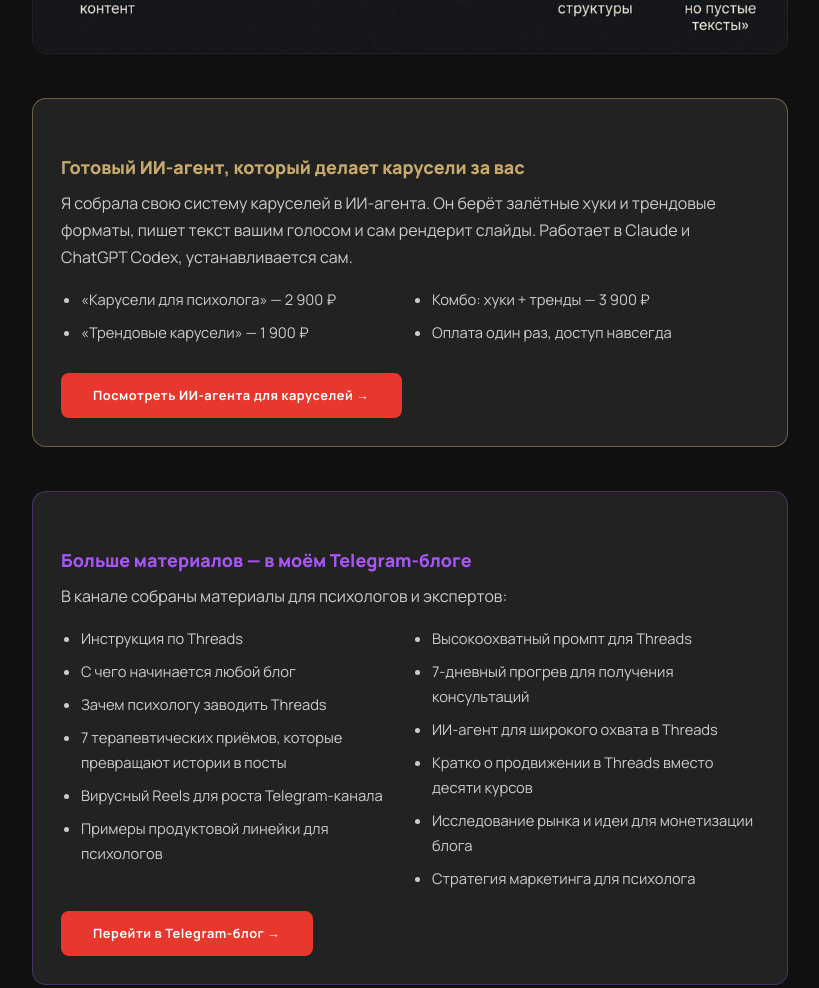
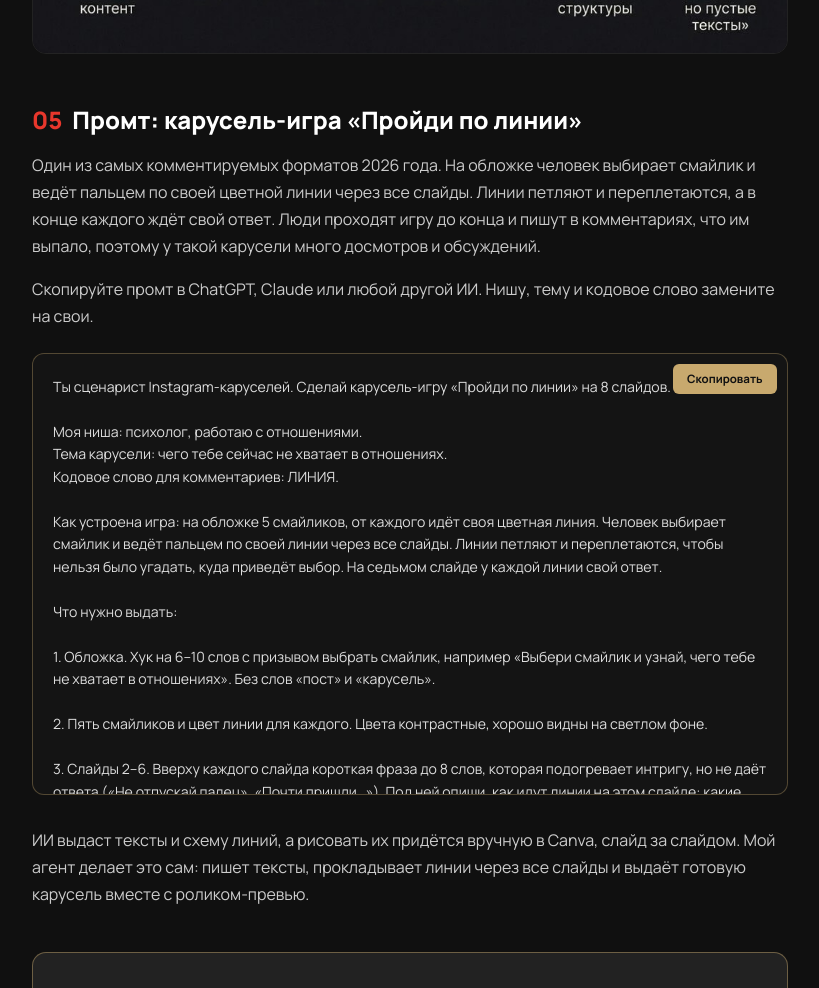
Before and after one commit to viktoriashet-hue/vikashet, a plain HTML site: page blog/instagram-karuseli-dlya-psihologov.html in a window 1280 px wide. Shown: the part 5672-6660 px from the top of the page, without its empty margins (80-899 px from the left). Drawn offline with Linux system fonts and the light colour scheme.

Commit message:
Статья про карусели: промт для карусели-игры «Пройди по линии»
Co-Authored-By: Claude Opus 5.5 <noreply@anthropic.com>
Claude-Session: https://claude.ai/code/session_01AQfwEX8wtrP3VwdCAytxjm

```diff
--- a/blog/instagram-karuseli-dlya-psihologov.html
+++ b/blog/instagram-karuseli-dlya-psihologov.html
@@ -168,6 +168,37 @@ blockquote.ex strong{color:var(--text)}
 
   <div class="infoshot"><img src="../images/blog-carousel-burnout-path.jpg" alt="Типичный путь к выгоранию эксперта: от ручного контента до пустого ИИ-текста" loading="lazy" width="1050" height="546"></div>
 
+  <h2 id="prompt-liniya"><span class="num">05</span>Промт: карусель-игра «Пройди по линии»</h2>
+  <p>Один из самых комментируемых форматов 2026 года. На обложке человек выбирает смайлик и ведёт пальцем по своей цветной линии через все слайды. Линии петляют и переплетаются, а в конце каждого ждёт свой ответ. Люди проходят игру до конца и пишут в комментариях, что им выпало, поэтому у такой карусели много досмотров и обсуждений.</p>
+  <p>Скопируйте промт в ChatGPT, Claude или любой другой ИИ. Нишу, тему и кодовое слово замените на свои.</p>
+  <style>.prm{position:relative;background:#141414;border:1px solid rgba(200,169,110,.35);border-radius:12px;margin:22px 0 32px}.prm pre{white-space:pre-wrap;word-wrap:break-word;font:400 .88rem/1.6 Manrope,sans-serif;color:#ddd;padding:22px 20px 20px;margin:0;max-height:440px;overflow:auto}.prm button{position:absolute;top:10px;right:10px;background:#C8A96E;color:#111;border:0;border-radius:6px;font:700 .72rem/1 Manrope,sans-serif;padding:.6rem .9rem;cursor:pointer}.prm button:hover{opacity:.9}</style>
+  <div class="prm"><button type="button" onclick="var t=this.nextElementSibling.innerText;navigator.clipboard.writeText(t).then(()=>{this.textContent='Скопировано ✓';setTimeout(()=>this.textContent='Скопировать',2000)})" data-goal="copy_prompt_liniya">Скопировать</button><pre>Ты сценарист Instagram-каруселей. Сделай карусель-игру «Пройди по линии» на 8 слайдов.
+
+Моя ниша: психолог, работаю с отношениями.
+Тема карусели: чего тебе сейчас не хватает в отношениях.
+Кодовое слово для комментариев: ЛИНИЯ.
+
+Как устроена игра: на обложке 5 смайликов, от каждого идёт своя цветная линия. Человек выбирает смайлик и ведёт пальцем по своей линии через все слайды. Линии петляют и переплетаются, чтобы нельзя было угадать, куда приведёт выбор. На седьмом слайде у каждой линии свой ответ.
+
+Что нужно выдать:
+
+1. Обложка. Хук на 6–10 слов с призывом выбрать смайлик, например «Выбери смайлик и узнай, чего тебе не хватает в отношениях». Без слов «пост» и «карусель».
+
+2. Пять смайликов и цвет линии для каждого. Цвета контрастные, хорошо видны на светлом фоне.
+
+3. Слайды 2–6. Вверху каждого слайда короткая фраза до 8 слов, которая подогревает интригу, но не даёт ответа («Не отпускай палец», «Почти пришли…»). Под ней опиши, как идут линии на этом слайде: какие пересекаются, какая уходит вверх или вниз.
+
+4. Слайд 7. Пять ответов, по одному в конце каждой линии. Каждый ответ 1–2 предложения: тепло, по-человечески, с конкретикой, без диагнозов. Ответы разные по смыслу, и ни один не должен задеть или обидеть.
+
+5. Слайд 8. Вопрос «Какой ответ выпал тебе?» и призыв написать в комментариях кодовое слово, чтобы получить от меня разбор этой темы.
+
+6. Подпись к посту. Первая строка: хук другими словами и просьба написать в комментариях, что выпало. Дальше 15 поисковых фраз по теме через запятую, так, как люди ищут это в Instagram. В конце 3–5 хештегов по теме.
+
+7. Подсказки по оформлению для Canva: размер 1080×1350, светлый фон, крупный шрифт без засечек, линии толщиной 10–14 px. Линия должна идти непрерывно: там, где она выходит за край одного слайда, она начинается на той же высоте на следующем.
+
+Пиши живым языком, как эксперт пишет своим подписчикам. Без канцелярита, без «в современном мире» и без восклицательных знаков через слово.</pre></div>
+  <p>ИИ выдаст тексты и схему линий, а рисовать их придётся вручную в Canva, слайд за слайдом. Мой агент делает это сам: пишет тексты, прокладывает линии через все слайды и выдаёт готовую карусель вместе с роликом-превью.</p>
+
   <div class="tg-cta" style="border-color:rgba(200,169,110,.45)">
     <h3 style="color:#C8A96E">Готовый ИИ-агент, который делает карусели за вас</h3>
     <p>Я собрала свою систему каруселей в ИИ-агента. Он берёт залётные хуки и трендовые форматы, пишет текст вашим голосом и сам рендерит слайды. Работает в Claude и ChatGPT Codex, устанавливается сам.</p>
```
